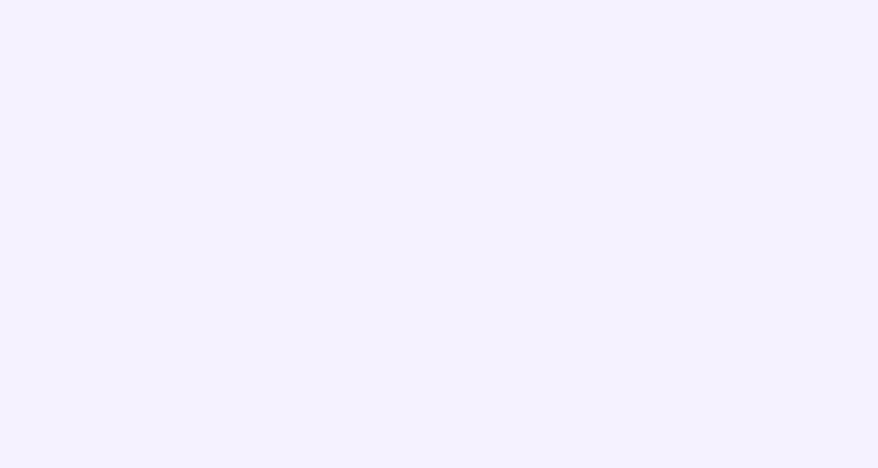
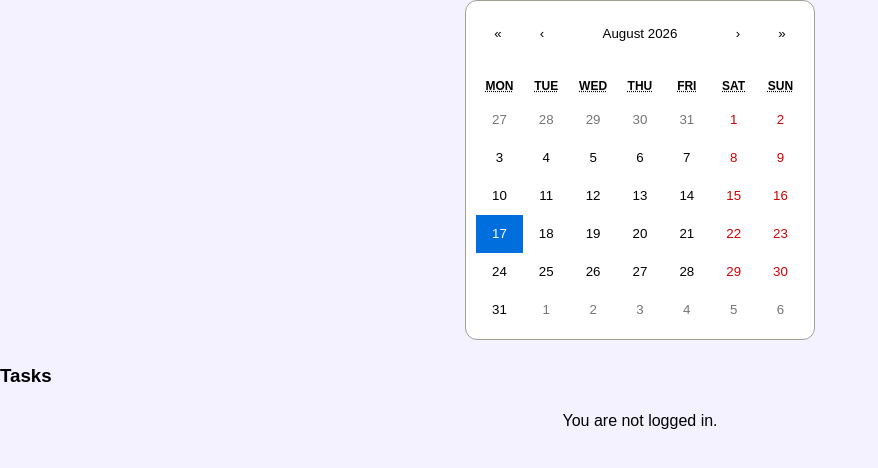
Before and after one commit to sajidsafi936/task-manager, a React (Vite) app in the folder frontend/task-manager/: page /taskCalendar in a window 1280 px wide. Before the commit this address had no page. Shown: the top 468 px of the page, without its empty margins (0-878 px from the left). Built offline with nearby package versions, Linux system fonts and the light colour scheme.

Commit message:
Calendar component is added

```diff
--- a/frontend/task-manager/package.json
+++ b/frontend/task-manager/package.json
@@ -13,6 +13,7 @@
     "axios": "^1.19.0",
     "phosphor-react": "^1.4.1",
     "react": "^19.2.8",
+    "react-calendar": "^6.0.1",
     "react-dom": "^19.2.8",
     "react-hot-toast": "^2.6.0",
     "react-icons": "^5.7.0",
--- a/frontend/task-manager/src/App.jsx
+++ b/frontend/task-manager/src/App.jsx
@@ -8,6 +8,7 @@ import HomeDashboard from "./components/HomeDashboard";
 import AddTask from "./components/AddTask";
 import ProfileScreen from "./components/ProfileScreen";
 import EditProfile from "./components/EditProfile";
+import TaskCalendar from "./components/TaskCalendar"
 
 function App() {
   return (
@@ -21,6 +22,7 @@ function App() {
         <Route path="/AddTask" element={< AddTask/>} />
         <Route path="/profile" element={<ProfileScreen />} />
         <Route path="/edit-profile" element={<EditProfile />} />
+        <Route path="/taskCalendar" element={<TaskCalendar />} />
       </Routes>
     </>
   );
--- a/frontend/task-manager/src/components/BottomNavbar.jsx
+++ b/frontend/task-manager/src/components/BottomNavbar.jsx
@@ -2,6 +2,7 @@ import "./BottomNavbar.css"
 import AddTask from "./AddTask";
 import { Link, useNavigation } from "react-router-dom";
 import ProfileScreen from "./ProfileScreen.jsx";
+import TaskCalendar from "./TaskCalendar.jsx";
 
 import {
   House,
@@ -20,10 +21,12 @@ function BottomNavbar() {
         <span>Home</span>
       </div>
 
-      <div className="nav-item">
+      <Link to='/TaskCalendar'>
+        <div className="nav-item">
         <Calendar size={22} />
         <span>Calendar</span>
       </div>
+      </Link>
 
       <button className="add-btn">
         <Link to='/AddTask'>
--- /dev/null
+++ b/frontend/task-manager/src/components/TaskCalendar.css
@@ -0,0 +1,67 @@
+.Calendar-container {
+  width: 100%;
+  display: flex;
+  justify-content: center;
+  margin-bottom: 25px;
+}
+
+.calendar-box {
+  width: 100%;
+  max-width: 500px;
+  border: none;
+  border-radius: 12px;
+  padding: 10px;
+}
+
+.filterTasks-Display {
+  width: 100%;
+  display: flex;
+  flex-direction: column;
+  gap: 10px;
+  margin-top: 15px;
+}
+
+.task-row {
+  width: 100%;
+  display: flex;
+  align-items: center;
+  gap: 20px;
+  padding: 14px 16px;
+  border-radius: 10px;
+  background-color: #f5f5f5;
+  box-sizing: border-box;
+}
+
+.task-title {
+  flex: 1;
+  font-weight: 600;
+}
+
+.task-row span {
+  white-space: nowrap;
+}
+
+.filterTasks-Display p {
+  margin: 10px 0;
+  text-align: center;
+}
+
+/* Mobile */
+@media (max-width: 600px) {
+  .task-row {
+    gap: 10px;
+    padding: 12px;
+    font-size: 14px;
+  }
+
+  .task-title {
+    min-width: 0;
+    overflow: hidden;
+    text-overflow: ellipsis;
+    white-space: nowrap;
+  }
+
+  .task-row span {
+    font-size: 13px;
+  }
+}
--- /dev/null
+++ b/frontend/task-manager/src/components/TaskCalendar.jsx
@@ -0,0 +1,137 @@
+import React, { useEffect, useState } from "react";
+import "./TaskCalendar.css";
+import "react-calendar/dist/Calendar.css";
+import Calendar from "react-calendar";
+
+const TaskCalendar = () => {
+  const [date, setDate] = useState(new Date());
+  const [tasks, setTasks] = useState([]);
+  const [filteredTasks, setFilteredTasks] = useState([]);
+  const [loading, setLoading] = useState(true);
+  const [error, setError] = useState("");
+
+  // Check whether two dates represent the same day
+  const isSameDate = (firstDate, secondDate) => {
+    return (
+      firstDate.getDate() === secondDate.getDate() &&
+      firstDate.getMonth() === secondDate.getMonth() &&
+      firstDate.getFullYear() === secondDate.getFullYear()
+    );
+  };
+
+  // Filter tasks according to a selected date
+  const filterTasksByDate = (selectedDate, allTasks) => {
+    return allTasks.filter((task) => {
+      if (!task.dueDate) {
+        return false;
+      }
+
+      const taskDate = new Date(task.dueDate);
+
+      if (Number.isNaN(taskDate.getTime())) {
+        return false;
+      }
+
+      return isSameDate(taskDate, selectedDate);
+    });
+  };
+
+  // Fetch logged-in user's tasks from backend
+  useEffect(() => {
+    const fetchTasks = async () => {
+      try {
+        setLoading(true);
+        setError("");
+
+        const token = localStorage.getItem("token");
+
+        if (!token) {
+          setError("You are not logged in.");
+          setLoading(false);
+          return;
+        }
+
+        const response = await fetch(
+          `${import.meta.env.VITE_API_URL}/api/tasks`,
+          {
+            method: "GET",
+            headers: {
+              Authorization: `Bearer ${token}`,
+            },
+          }
+        );
+
+        const data = await response.json();
+
+        if (!response.ok) {
+          throw new Error(data.message || "Failed to fetch tasks.");
+        }
+
+        setTasks(data);
+
+        // Show tasks for today's date when the calendar first loads
+        const todayTasks = filterTasksByDate(date, data);
+
+        setFilteredTasks(todayTasks);
+      } catch (error) {
+        console.error("Error fetching tasks:", error);
+        setError(error.message || "Something went wrong while fetching tasks.");
+      } finally {
+        setLoading(false);
+      }
+    };
+
+    fetchTasks();
+  }, []);
+
+  // Runs whenever the user selects a date
+  const onChange = (selectedDate) => {
+    setDate(selectedDate);
+
+    const selectedDateTasks = filterTasksByDate(selectedDate, tasks);
+
+    setFilteredTasks(selectedDateTasks);
+  };
+
+  return (
+    <>
+      <div className="Calendar-container">
+        <Calendar
+          onChange={onChange}
+          value={date}
+          className="calendar-box"
+        />
+      </div>
+
+      <h3>Tasks</h3>
+
+      <div className="filterTasks-Display">
+        {loading ? (
+          <p>Loading tasks...</p>
+        ) : error ? (
+          <p>{error}</p>
+        ) : filteredTasks.length > 0 ? (
+          filteredTasks.map((task) => (
+            <div className="task-row" key={task._id}>
+              <span className="task-title">
+                {task.title}
+              </span>
+
+              <span>
+                {new Date(task.dueDate).toLocaleDateString("en-GB")}
+              </span>
+
+              <span>
+                {task.dueTime || "No time set"}
+              </span>
+            </div>
+          ))
+        ) : (
+          <p>No tasks scheduled for this date.</p>
+        )}
+      </div>
+    </>
+  );
+};
+
+export default TaskCalendar;
```
Also changed, not shown: 1 other file (tests, documents, lock files or other folders).
